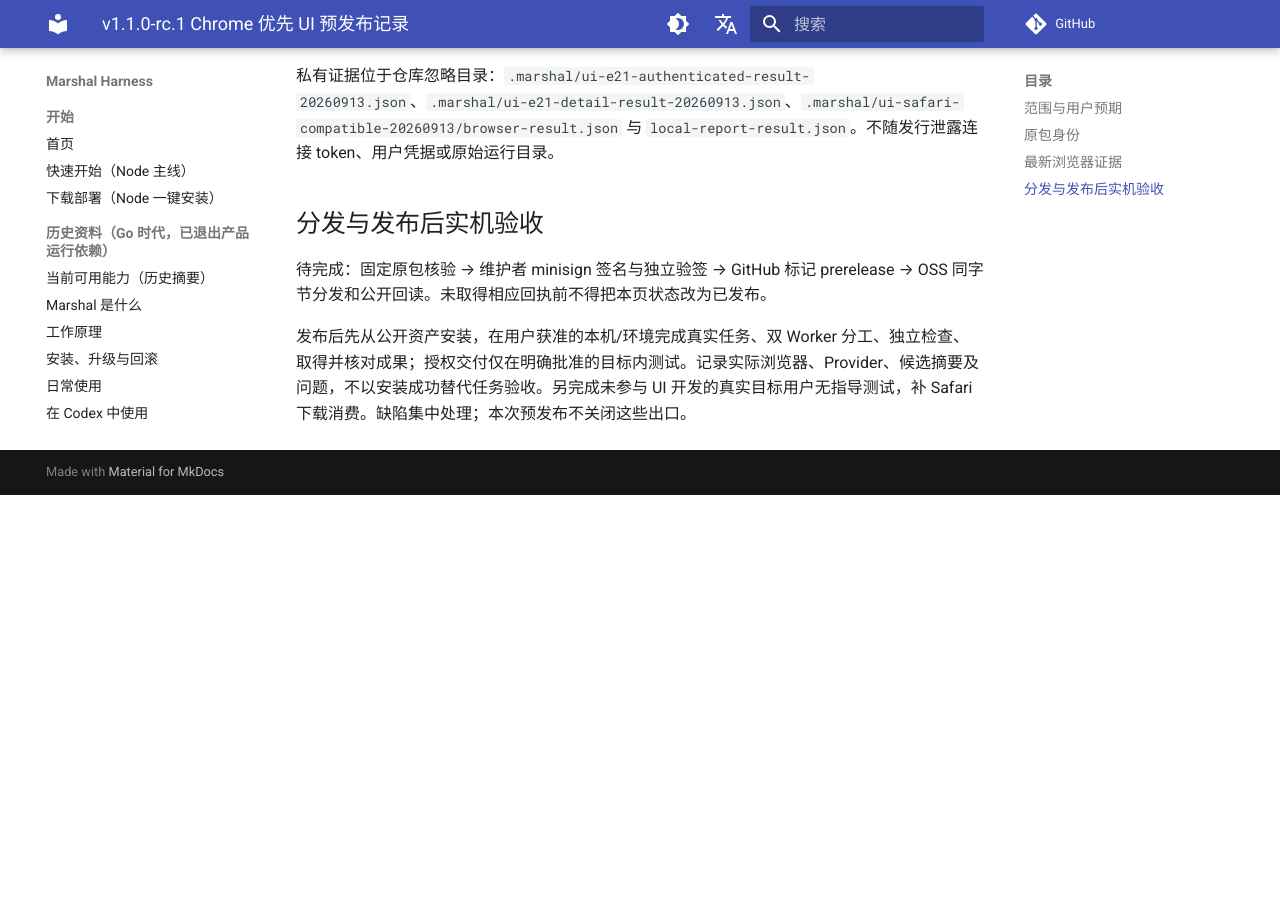
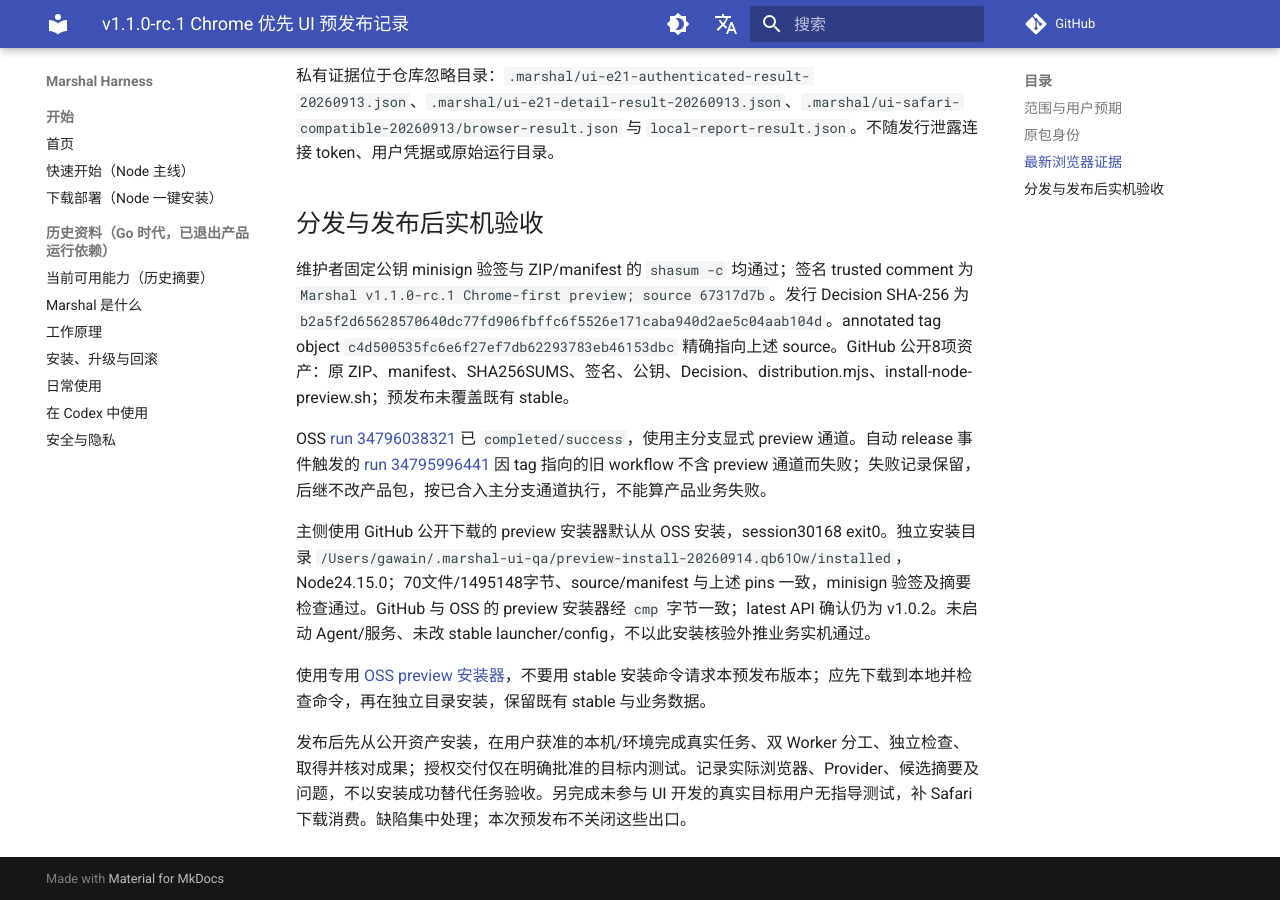
Before and after one commit to chiga0/marshal-harness, an MkDocs documentation site: the page built from docs/v1.1.0-rc.1-release-dossier-2026-09-14.md, in a window 1280 px wide and 900 px high, scrolled down 1507 px. Built offline with MkDocs 1.6.1 and Material for MkDocs 9.7.7, drawn with Linux system fonts in a browser that asks for light colours; comment, search, counter and statistics services are not loaded; before the commit the page ends 2002 px from its top, so only the background shows below that; some of the changed text lies outside the part shown.

Commit message:
docs: record UI preview publication and public installation

```diff
--- a/docs/v1.1.0-rc.1-release-dossier-2026-09-14.md
+++ b/docs/v1.1.0-rc.1-release-dossier-2026-09-14.md
@@ -1,6 +1,6 @@
 # v1.1.0-rc.1 Chrome 优先 UI 预发布记录
 
-状态：`PREPARING`。2026-09-14 用户明确批准「先发布，然后实机测试」。本记录尚不表示 tag、签名、GitHub Release 或 OSS 分发已经完成；发行执行者须在实际完成后补充回执。当前 stable 保持 `v1.0.2`，UI-1 仍为 `IN_PROGRESS`。
+状态：**已预发布**（[GitHub v1.1.0-rc.1](https://github.com/chiga0/marshal-harness/releases/tag/v1.1.0-rc.1)，2026-09-14T01:27:51Z）。用户明确批准「先发布，然后实机测试」后，维护者完成签名、GitHub 与 OSS 同字节分发及公开安装核验。Release 为 public prerelease、非 latest；当前 stable 保持 `v1.0.2`，UI-1 仍为 `IN_PROGRESS`。
 
 ## 范围与用户预期
 
@@ -33,6 +33,12 @@
 
 ## 分发与发布后实机验收
 
-待完成：固定原包核验 → 维护者 minisign 签名与独立验签 → GitHub 标记 prerelease → OSS 同字节分发和公开回读。未取得相应回执前不得把本页状态改为已发布。
+维护者固定公钥 minisign 验签与 ZIP/manifest 的 `shasum -c` 均通过；签名 trusted comment 为 `Marshal v1.1.0-rc.1 Chrome-first preview; source 67317d7b`。发行 Decision SHA-256 为 `b2a5f2d65628570640dc77fd906fbffc6f5526e171caba940d2ae5c04aab104d`。annotated tag object `c4d500535fc6e6f27ef7db62293783eb46153dbc` 精确指向上述 source。GitHub 公开8项资产：原 ZIP、manifest、SHA256SUMS、签名、公钥、Decision、distribution.mjs、install-node-preview.sh；预发布未覆盖既有 stable。
+
+OSS [run 34796038321](https://github.com/chiga0/marshal-harness/actions/runs/34796038321) 已 `completed/success`，使用主分支显式 preview 通道。自动 release 事件触发的 [run 34795996441](https://github.com/chiga0/marshal-harness/actions/runs/34795996441) 因 tag 指向的旧 workflow 不含 preview 通道而失败；失败记录保留，后继不改产品包，按已合入主分支通道执行，不能算产品业务失败。
+
+主侧使用 GitHub 公开下载的 preview 安装器默认从 OSS 安装，session30168 exit0。独立安装目录 `/Users/gawain/.marshal-ui-qa/preview-install-20260914.qb61Ow/installed`，Node24.15.0；70文件/1495148字节、source/manifest 与上述 pins 一致，minisign 验签及摘要检查通过。GitHub 与 OSS 的 preview 安装器经 `cmp` 字节一致；latest API 确认仍为 v1.0.2。未启动 Agent/服务、未改 stable launcher/config，不以此安装核验外推业务实机通过。
+
+使用专用 [OSS preview 安装器](https://github-releases.oss-cn-hangzhou.aliyuncs.com/marshal-harness/v1.1.0-rc.1/install-node-preview.sh)，不要用 stable 安装命令请求本预发布版本；应先下载到本地并检查命令，再在独立目录安装，保留既有 stable 与业务数据。
 
 发布后先从公开资产安装，在用户获准的本机/环境完成真实任务、双 Worker 分工、独立检查、取得并核对成果；授权交付仅在明确批准的目标内测试。记录实际浏览器、Provider、候选摘要及问题，不以安装成功替代任务验收。另完成未参与 UI 开发的真实目标用户无指导测试，补 Safari 下载消费。缺陷集中处理；本次预发布不关闭这些出口。
```
Also changed, not shown: docs/roadmap-status.md (+4 -4 lines), docs/ui-1/release-validation-2026-09-11.md (+3 -3 lines).
